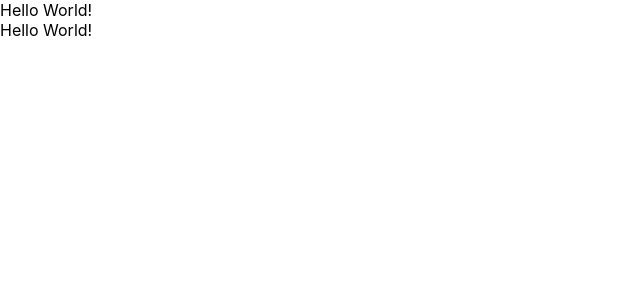
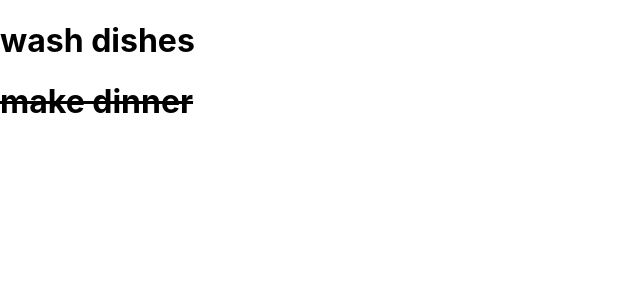
Before and after one commit to melboudali/Testing-React-Application, a React (Create React App) app: page / in a window 1280 px wide. Shown: the top 300 px of the page, without its empty margins (0-640 px from the left). Built offline with nearby package versions, Linux system fonts and the light colour scheme.

Commit message:
+ todo prop and todoType interface

```diff
--- a/src/components/Todo.tsx
+++ b/src/components/Todo.tsx
@@ -1,5 +1,10 @@
-const Todo = () => {
-	return <div data-testid="todo-1">Hello World!</div>;
+interface todoType {
+	todo: { id: number; title: string; completed: boolean };
+}
+const Todo = ({ todo: { id, title, completed } }: todoType) => {
+	const h1 = <h1>{title}</h1>;
+	const text = completed ? <del>{h1}</del> : h1;
+	return <div data-testid={`todo-${id}`}>{text}</div>;
 };
 
 export default Todo;
```
